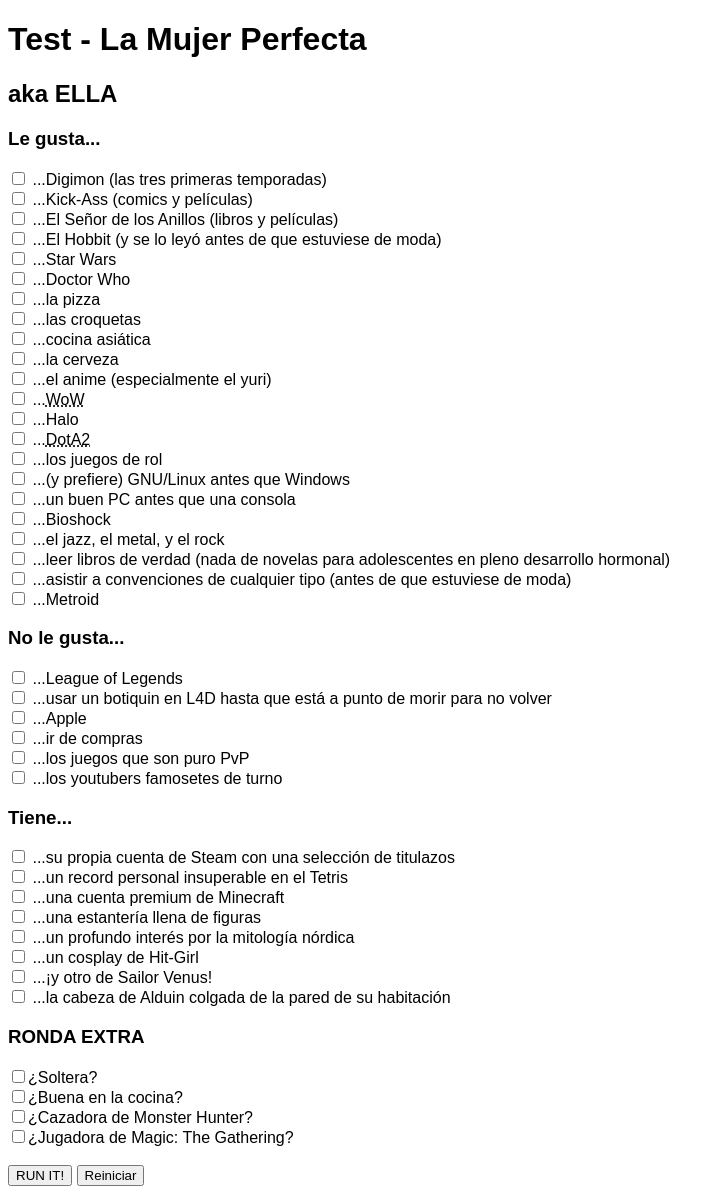
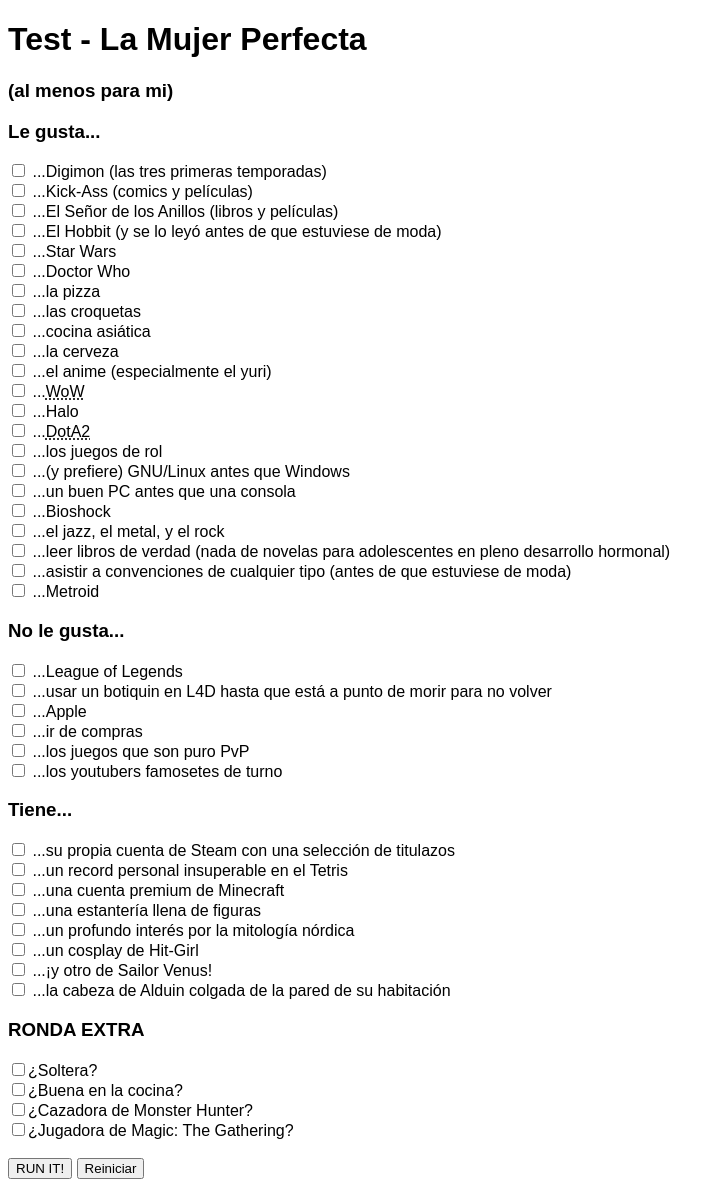
Before and after one commit to JuanjoSalvador/blog, a Jekyll site: the page random/test.html, which Jekyll copies as it is, in a window 1280 px wide. Shown: the whole page, without its empty margins (0-725 px from the left). Built offline with Jekyll 4.4.1, drawn with Linux system fonts in a browser that asks for light colours.

Commit message:
Update test.html

```diff
--- a/random/test.html
+++ b/random/test.html
@@ -31,7 +31,7 @@
 
 	<body>
 		<h1>Test - La Mujer Perfecta</h1>
-			<h2>aka ELLA</h2>
+		<h3>(al menos para mi)</h3>
 
 		<form id="test" method="post" action="#">
 			<h3>Le gusta...</h3>
```
